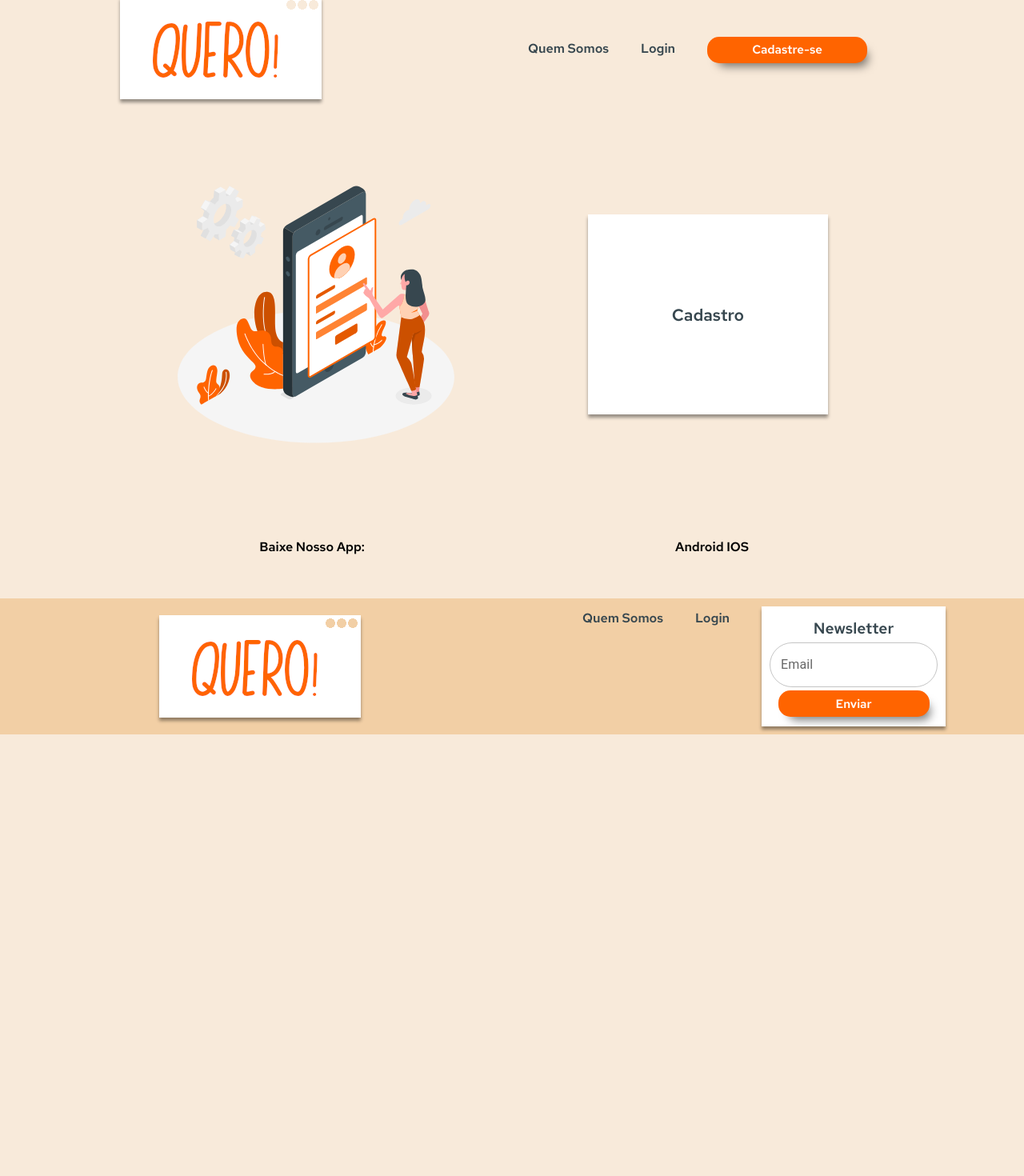
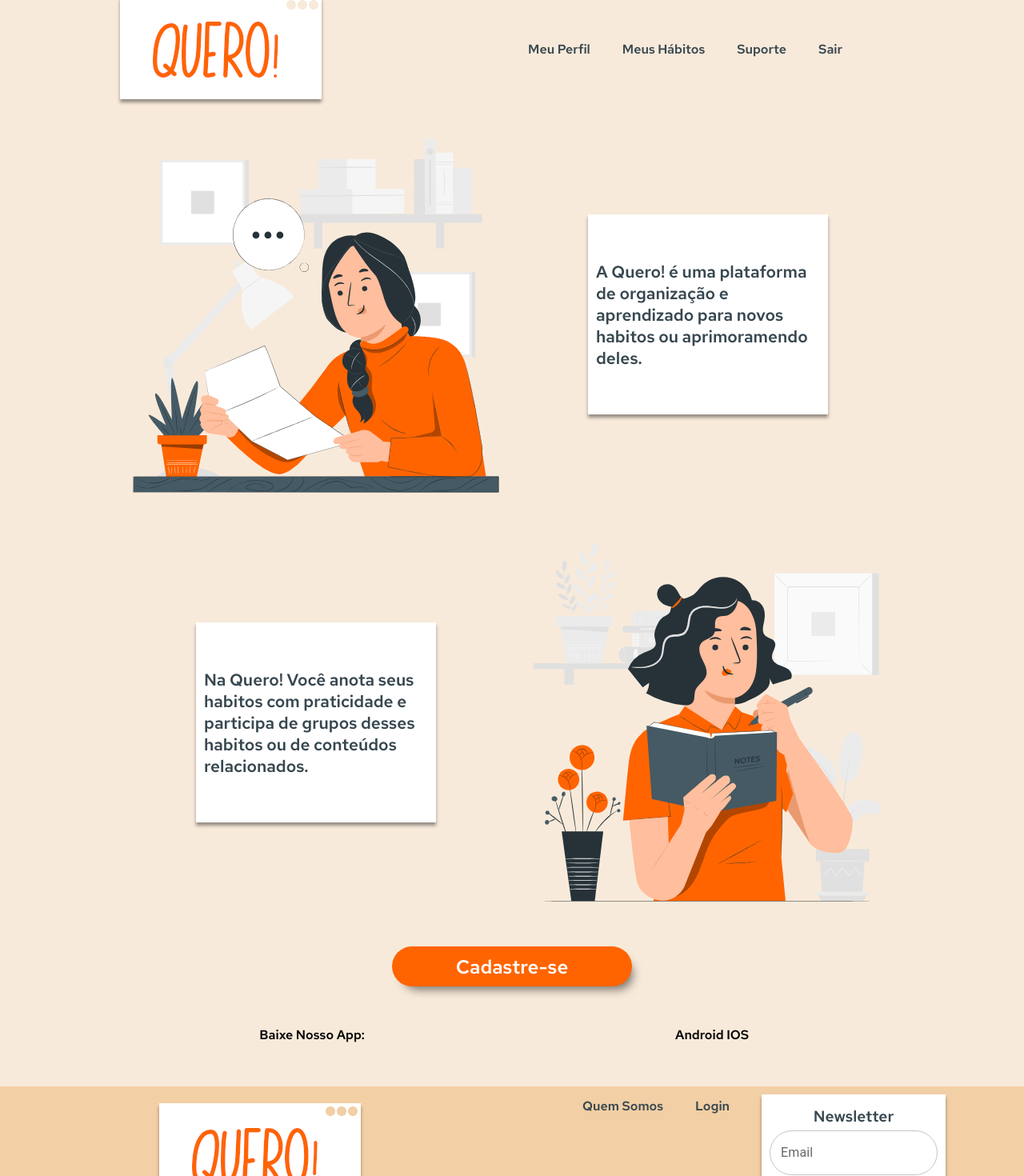
Before and after one commit to wallacesfos/projeto-gestao-de-habitos, a React (Create React App) app: page / in a window 1280 px wide. Shown: the part 24-1494 px from the top of the page at 80% size. Before the commit the page ends 942 px from the top, so only its background shows below. Built offline with nearby package versions, Linux system fonts and the light colour scheme.

Commit message:
feat: page habits incomplited

```diff
--- a/src/App.js
+++ b/src/App.js
@@ -1,12 +1,11 @@
-import Search from "./Components/Search/index.jsx";
-import Subscribe from "./Pages/Subscribe/index.jsx";
+import Habits from "./Pages/DachboardHabits/index.jsx";
 import "./Utils/globalStyle.js";
 import { GlobalStyle } from "./Utils/globalStyle.js";
 function App() {
   return (
     <div className="App">
       <GlobalStyle />
-      <Subscribe />
+      <Habits />
     </div>
   );
 }
--- /dev/null
+++ b/src/Pages/DachboardHabits/index.jsx
@@ -0,0 +1,65 @@
+import Nav from "../../Components/Nav";
+import logo from "../../Utils/Assets/logo.png";
+import svg1 from "../../Utils/Assets/svg1.svg";
+import svg2 from "../../Utils/Assets/svg2.svg";
+import {
+  Container,
+  ContainerApp,
+  ContainerButton,
+  ContainerFooter,
+  ContainerNav,
+  Section,
+} from "../pagesStyle.js";
+export default function Habits() {
+  return (
+    <>
+      <Container>
+        <ContainerNav>
+          <div>
+            <img src={logo} alt="Quero!" />
+          </div>
+          <div>
+            <Nav dashboard />
+          </div>
+        </ContainerNav>
+        <Section>
+          <div>
+            <img src={svg1} alt="Lendo um resumo da Quero!" />
+          </div>
+          <div>
+            <div className="card">
+              A Quero! é uma plataforma de organização e aprendizado para novos
+              habitos ou aprimoramendo deles.
+            </div>
+          </div>
+        </Section>
+        <Section className="column-reverse">
+          <div>
+            <div className="card">
+              Na Quero! Você anota seus habitos com praticidade e participa de
+              grupos desses habitos ou de conteúdos relacionados.
+            </div>
+          </div>
+          <div>
+            <img src={svg2} alt="Lendo um resumo da Quero!" />
+          </div>
+        </Section>
+        <ContainerButton>
+          <button className="btn-primary btn-primary">Cadastre-se</button>
+        </ContainerButton>
+        <ContainerApp>
+          <div>Baixe Nosso App:</div>
+          <div>Android IOS</div>
+        </ContainerApp>
+      </Container>
+      <ContainerFooter>
+        <div className="footer-col">
+          <img src={logo} alt="Quero! footer" />
+        </div>
+        <div className="footer-col">
+          <Nav footer />
+        </div>
+      </ContainerFooter>
+    </>
+  );
+}
```
